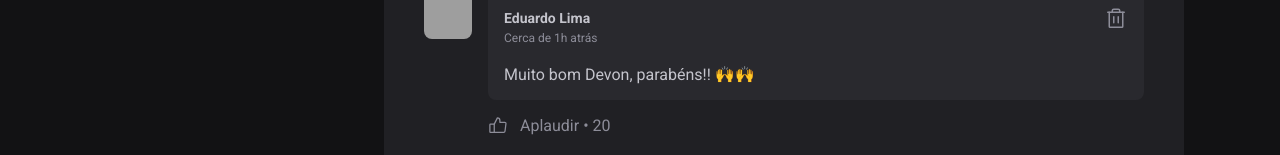
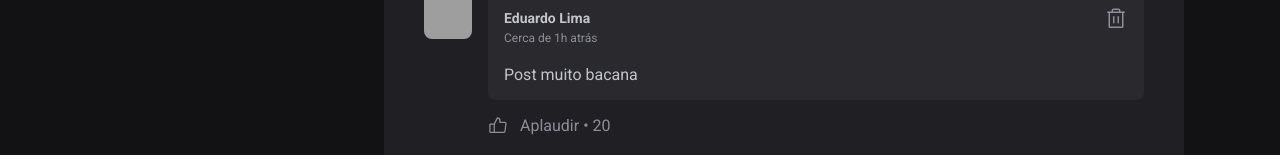
Before and after one commit to eduardolima1994/ignite, a React (Vite) app in the folder reactjs/aulas/01-fundamentos-reactjs/: page / in a window 1280 px wide. Shown: the part 594-749 px from the top of the page. Built offline with nearby package versions, Linux system fonts and the light colour scheme; grey boxes are pictures that could not be loaded.

Commit message:
feat: :zap: trabalhando com estados nos comentários

```diff
--- a/reactjs/aulas/01-fundamentos-reactjs/src/components/Comment.jsx
+++ b/reactjs/aulas/01-fundamentos-reactjs/src/components/Comment.jsx
@@ -2,7 +2,7 @@
 import styles from './Comment.module.css';
 import { Avatar } from './Avatar';
 
-export function Comment() {
+export function Comment({ content }) {
   return (
     <div className={styles.comment}>
       <Avatar hasBorder={false} src="https://avatars.githubusercontent.com/u/55820803?v=4" alt='' />
@@ -19,7 +19,8 @@
               <Trash size={24} />
             </button>
           </header>
-          <p>Muito bom Devon, parabéns!! 🙌🙌</p>
+
+          <p>{ content }</p>
         </div>
 
         <footer>
```
